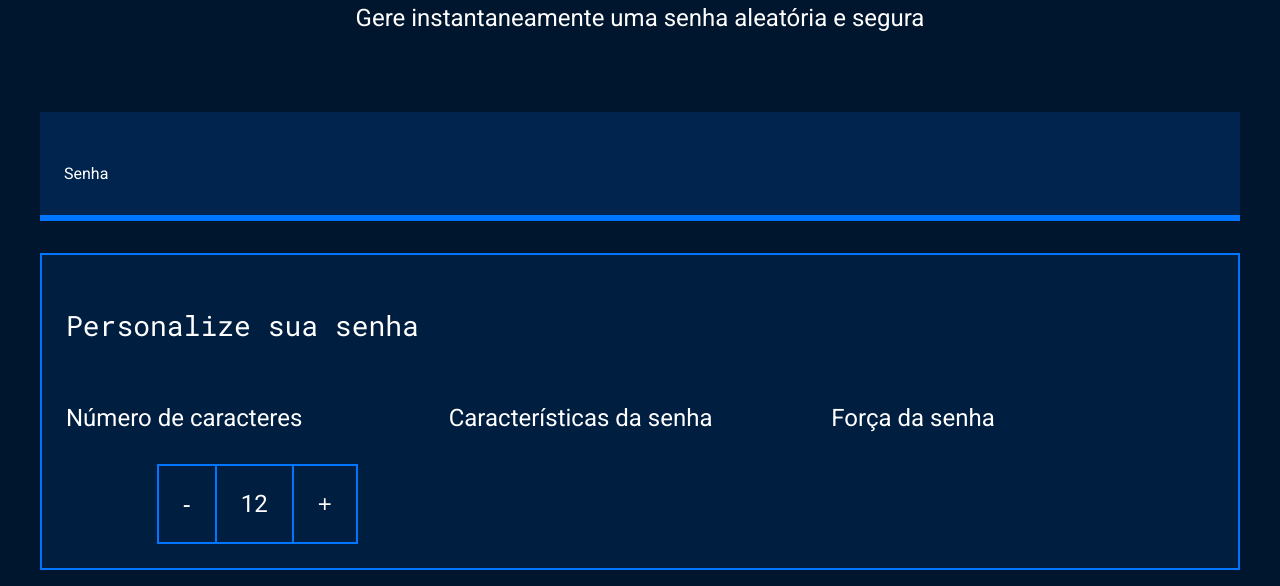
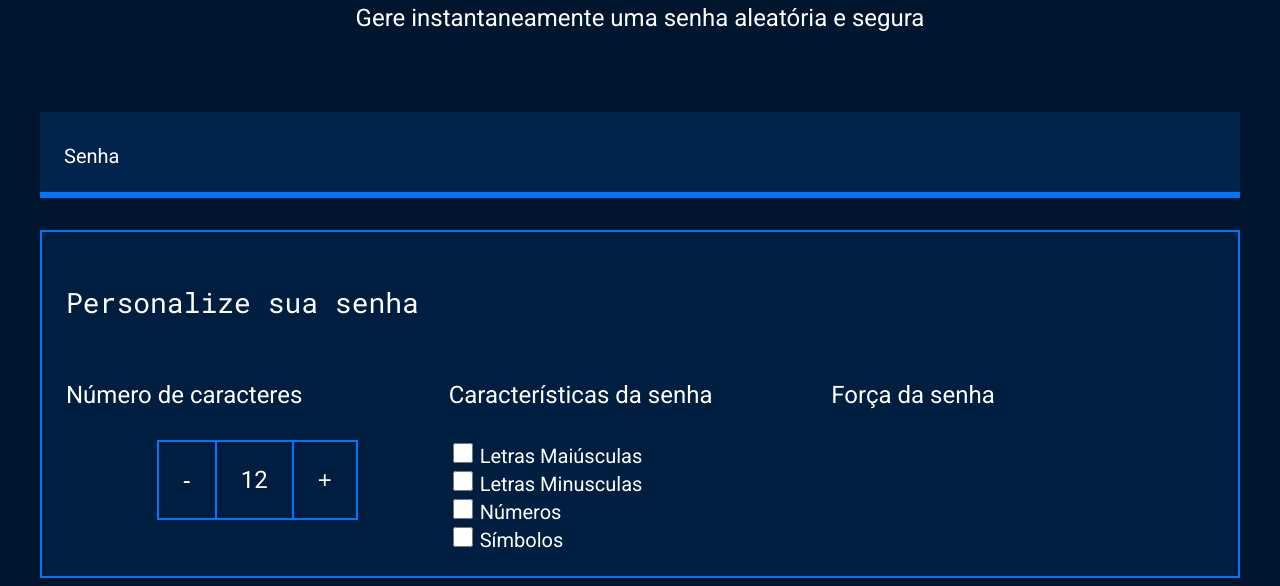
Before and after one commit to tainamartin/Senha-Segura, a plain HTML site: page index.html in a window 1280 px wide. Shown: the part 214-800 px from the top of the page. Drawn offline with Linux system fonts and the light colour scheme.

Commit message:
Add files via upload

```diff
--- a/index.html
+++ b/index.html
@@ -4,7 +4,7 @@
 <head>
     <meta charset="UTF-8">
     <meta name="viewport" content="width=device-width, initial-scale=1.0">
-    <title>Gerador de senhas</title>
+    <title>Gerador de senha</title>
     <link rel="stylesheet" href="style.css">
 </head>
 
@@ -32,6 +32,26 @@
                 </div>
                 <div class="parametro-senha">
                     <h4 class="parametro-senha__titulo">Características da senha</h4>
+                <div class="parametro-senha-checkbox">
+                    <input type ="checkbox" name="maiúscula">
+                <label for="maiúscula">Letras Maiúsculas</label>
+                </div>
+
+                <div class="parametro-senha-checkbox">
+                    <input type ="checkbox" name="minúsculas">
+                <label for="minúsculas">Letras Minusculas</label>
+                </div>
+
+                <div class="parametro-senha-checkbox">
+                    <input type ="checkbox" name="numero">
+                <label for="numero">Números</label>
+                </div>
+
+                <div class="parametro-senha-checkbox">
+                    <input type ="checkbox" name="simbolo">
+                <label for="simbolo">Símbolos</label>
+                </div>
+
                 </div>
                 <div class="parametro-senha">
                     <h4 class="parametro-senha__titulo">Força da senha</h4>
--- a/style.css
+++ b/style.css
@@ -84,14 +84,11 @@ body{
     width: 50%;
     margin: 0 auto;
 }
-
-.parametro-senha-botoes {
+.parametro-senha-botoes{
     display: flex;
     justify-content: center;
-
 }
-
-.parametro-senha__botao {
+.parametro-senha__botao{
     background-color: var(--fundo-texto);
     color: var(--branco);
     border: 2px solid var(--borda);
@@ -99,14 +96,22 @@ body{
     font-size: 24px;
     cursor: pointer;
 }
+.parametro-senha__texto{
+    padding: 24px;
+    border-top: 2px solid var(--borda);
+    border-bottom: 2px solid var(--borda);
+    margin: 0;
+    font-size: 24px;
+}
 
-.parametro-senha__texto{
+label{
+    font-size: 20px;
+}
 
-padding: 24px;
-border-top: 2px solid var(--borda);
-border-bottom: 2px solid var(--borda);
-margin: 0;
-font-size: 24px;
+input{
+    width: 20px;
+    height: 20px;
+    cursor: pointer;
 }
 @media screen and (min-width: 768px) {
     .parametro-coluna__senha{
```
